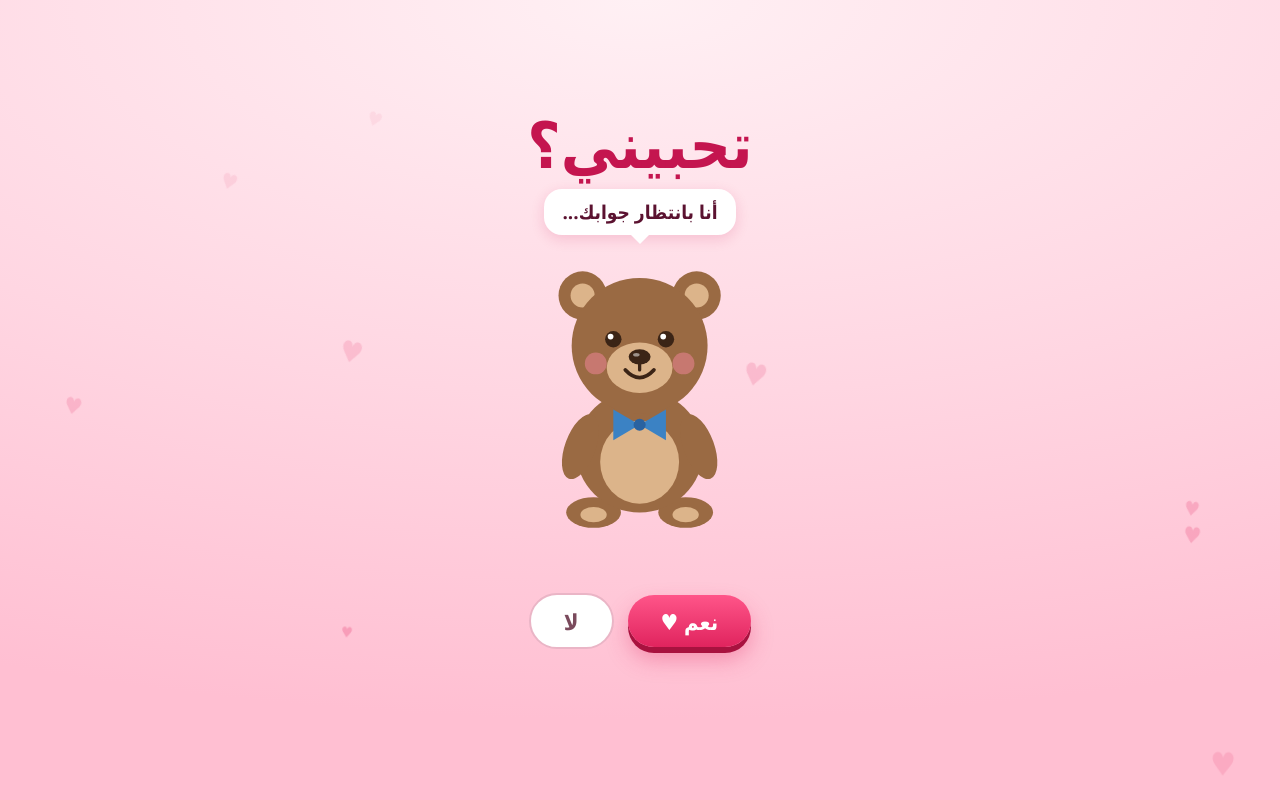
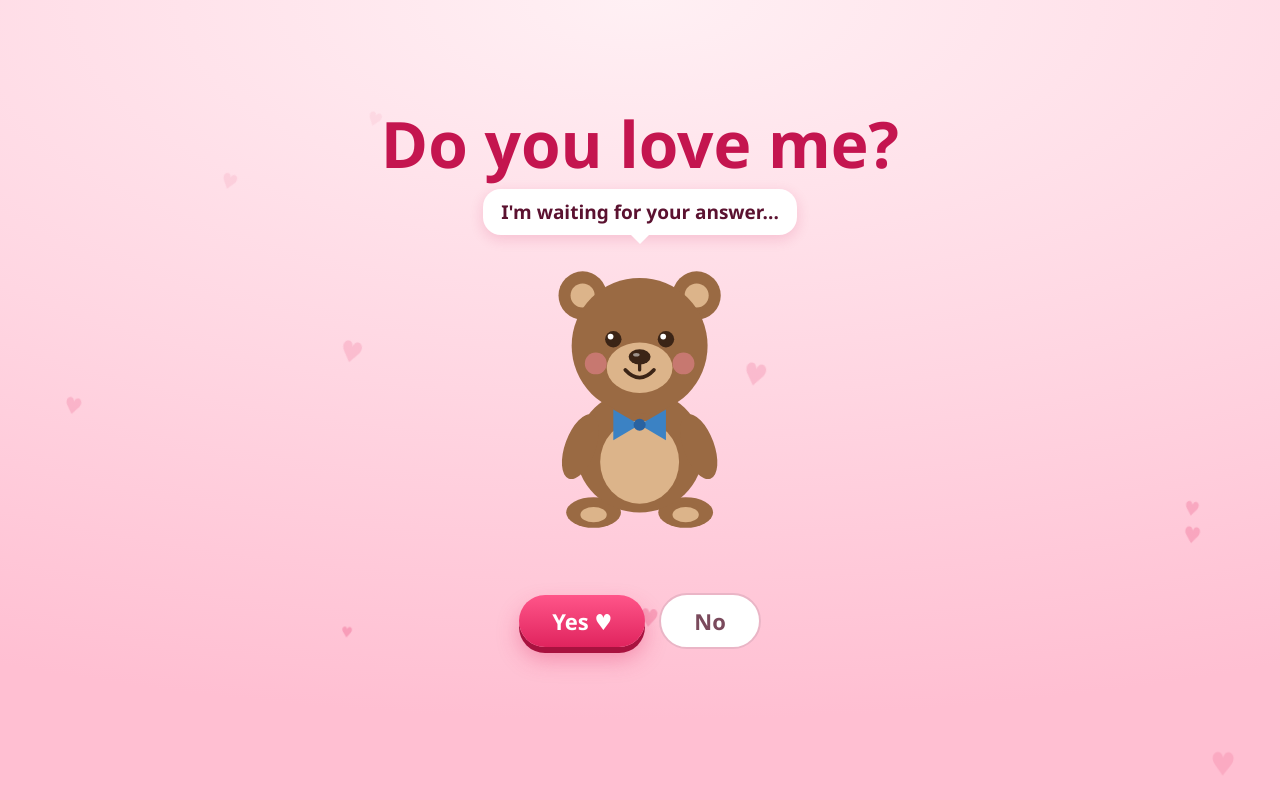
Before and after one commit to websit-x/do_you_love_me, a plain HTML site: page index.html in a window 1280 px wide. Drawn offline with Linux system fonts and the light colour scheme.

Commit message:
Update index.html

```diff
--- a/index.html
+++ b/index.html
@@ -1,16 +1,16 @@
 <!DOCTYPE html>
-<html lang="ar" dir="rtl">
+<html lang="en" dir="ltr">
 <head>
 <meta charset="utf-8">
 <meta name="viewport" content="width=device-width,initial-scale=1,viewport-fit=cover,user-scalable=no">
-<title>تحبيني؟</title>
+<title>Do you love me?</title>
 <style>
 :root{--rose:#e0245e;--deep:#a8123f;--ink:#5b1230;--blue:#8fd3ff}
 *{box-sizing:border-box;-webkit-tap-highlight-color:transparent}
 html,body{margin:0;height:100%}
 body{
   background:radial-gradient(130% 90% at 50% 0%,#fff0f4 0%,#ffd6e2 55%,#ffbfd2 100%);
-  font-family:"Segoe UI",Tahoma,"Noto Sans Arabic",system-ui,sans-serif;
+  font-family:"Segoe UI",Tahoma,system-ui,sans-serif;
   color:var(--ink);overflow:hidden;
   -webkit-user-select:none;user-select:none;touch-action:manipulation;
 }
@@ -124,7 +124,7 @@ svg[data-mood="sob"] .drop{animation-duration:.8s}
     </div>
     <h2 id="win"></h2>
     <p id="sub"></p>
-    <button id="again" class="btn" type="button">من جديد</button>
+    <button id="again" class="btn" type="button">Again</button>
   </section>
 </div>
 <div id="fx"></div>
@@ -133,27 +133,27 @@ svg[data-mood="sob"] .drop{animation-duration:.8s}
 (function () {
 "use strict";
 
-/* ====== عدّل هنا ====== */
-var HER_NAME = "";                    // اسمها (اختياري) مثال: "سارة"
-var QUESTION = "تحبيني؟";
-var YES_TEXT = "نعم";
-var NO_TEXT  = "لا";
-var WIN_TEXT = "عرفت! ";
-var SUB_TEXT = "والدب نسي كل دموعه";
+/* ====== EDIT HERE ====== */
+var HER_NAME = "";                    // Her name (optional) e.g., "Sarah"
+var QUESTION = "Do you love me?";
+var YES_TEXT = "Yes";
+var NO_TEXT  = "No";
+var WIN_TEXT = "I knew it! ";
+var SUB_TEXT = "And the bear forgot all his tears";
 var MSGS = [
-  "أنا بانتظار جوابك...",
-  "هاه؟ ليش لا؟ 🥺",
-  "فكّري مرة ثانية... 😢",
-  "قلبي انكسر 💔",
-  "الدب يبكي بسببك 😭",
-  "بالله عليك، قولي نعم 🥹",
-  "دموعي صارت نهر 🌊",
-  "ما راح أتحمل أكثر...",
-  "اضغطي على نعم... أرجوكِ 🙏",
-  "زر لا تعب من الهروب 😮‍💨",
-  "ما بقي إلا نعم ♥"
+  "I'm waiting for your answer...",
+  "Huh? Why no? 🥺",
+  "Think again... 😢",
+  "My heart is broken 💔",
+  "The bear is crying because of you 😭",
+  "Please, say yes 🥹",
+  "My tears became a river 🌊",
+  "I can't take this anymore...",
+  "Click yes... please 🙏",
+  "The 'No' button is tired of running 😮‍💨",
+  "Only 'Yes' is left ♥"
 ];
-var MAX_NO = 10;                      // بعد كم محاولة يختفي زر لا
+var MAX_NO = 10;                      // After how many attempts the 'No' button disappears
 /* ===================== */
 
 function $(id){return document.getElementById(id);}
@@ -210,7 +210,7 @@ $("svgB").innerHTML=bear(GIRL);
 var puddle=bearSvg.querySelector(".puddle");
 
 /* ---------- texts ---------- */
-$("q").textContent=(HER_NAME?HER_NAME+"، ":"")+QUESTION;
+$("q").textContent=(HER_NAME?HER_NAME+", ":"")+QUESTION;
 $("yes").innerHTML=YES_TEXT+" &#9829;";
 $("no").textContent=NO_TEXT;
 $("win").textContent=WIN_TEXT;
@@ -305,7 +305,7 @@ yes.addEventListener("click",function(){
   no.classList.add("gone");
   bearSvg.setAttribute("data-mood","love");
   puddle.setAttribute("rx",0);puddle.setAttribute("ry",0);
-  say("يييي ♥");
+  say("Yaaay ♥");
   yes.style.pointerEvents="none";
   burst(22);
   setTimeout(function(){
```
